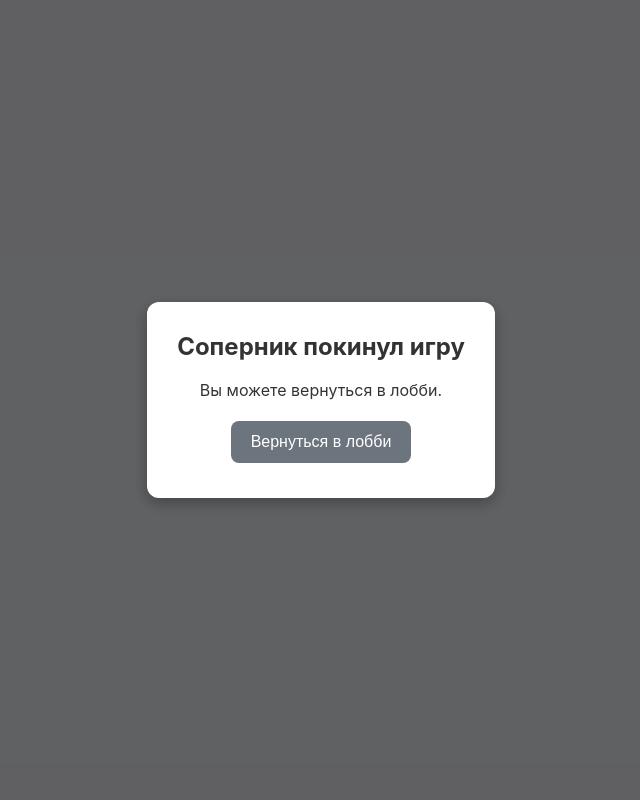
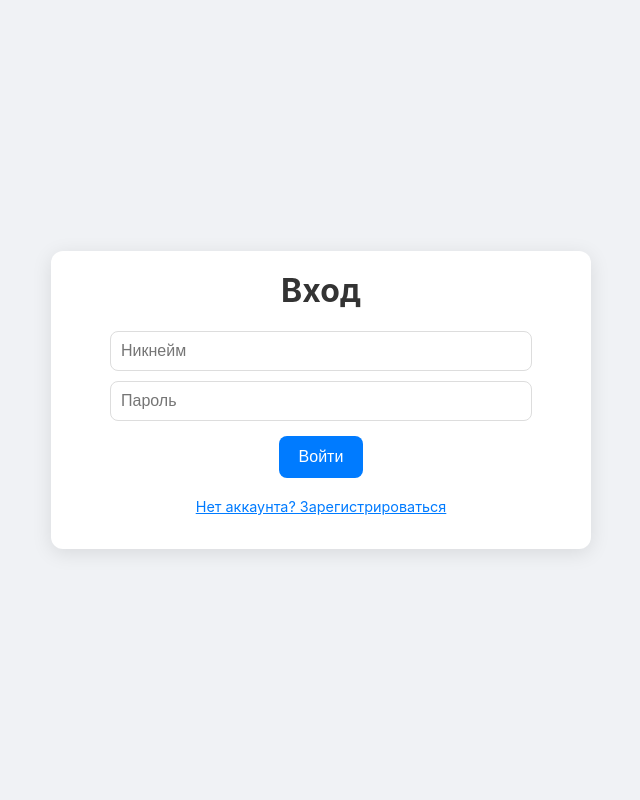
Before and after one commit to egor-belikov/rplquizbot, a Flask app: page / in a window 1280 px wide. Shown: the whole page, without its empty margins (319-959 px from the left). Run offline with Flask 3, Linux system fonts and the light colour scheme; some libraries are stand-ins or nearby versions.

Commit message:
логины помолясь

```diff
--- a/server.py
+++ b/server.py
@@ -1,4 +1,4 @@
-# server.py (Финальная версия - Лобби с комнатами)
+# server.py (Финальная версия - Логин и Пароль)
 
 import os, csv, uuid, random, time, re
 from flask import Flask, render_template, request
@@ -7,6 +7,7 @@ from flask_sqlalchemy import SQLAlchemy
 from fuzzywuzzy import fuzz
 from glicko2 import Player
 from sqlalchemy.pool import NullPool
+from werkzeug.security import generate_password_hash, check_password_hash
 
 # Константы
 PAUSE_BETWEEN_ROUNDS = 10
@@ -30,6 +31,7 @@ socketio = SocketIO(app, async_mode='eventlet', cors_allowed_origins="*")
 class User(db.Model):
     id = db.Column(db.Integer, primary_key=True)
     nickname = db.Column(db.String(80), unique=True, nullable=False)
+    password_hash = db.Column(db.String(128), nullable=True) # Новое поле для пароля
     rating = db.Column(db.Float, default=1500)
     rd = db.Column(db.Float, default=350)
     vol = db.Column(db.Float, default=0.06)
@@ -37,10 +39,12 @@ class User(db.Model):
 with app.app_context():
     db.create_all()
 
-def get_or_create_user(nickname):
+# Функции для работы с БД
+def get_or_create_user(nickname, password=None):
     user = User.query.filter_by(nickname=nickname).first()
-    if not user:
-        user = User(nickname=nickname)
+    if not user and password:
+        hashed_password = generate_password_hash(password, method='pbkdf2:sha256')
+        user = User(nickname=nickname, password_hash=hashed_password)
         db.session.add(user)
         db.session.commit()
         print(f"[DB] Создан новый пользователь: {nickname}")
@@ -284,15 +288,59 @@ def handle_get_leaderboard():
 @socketio.on('register_user')
 def handle_register_user(data):
     nickname = data.get('nickname')
-    if not nickname: emit('registration_status', {'success': False, 'message': 'Никнейм не может быть пустым.'}); return
-    if len(nickname) < 3 or len(nickname) > 15: emit('registration_status', {'success': False, 'message': 'Длина от 3 до 15 символов.'}); return
-    if not re.match(r'^[a-zA-Z0-9а-яА-Я_-]+$', nickname): emit('registration_status', {'success': False, 'message': 'Только буквы, цифры, _ и -.'}); return
+    password = data.get('password')
+    if not nickname or not password:
+        emit('auth_status', {'success': False, 'message': 'Никнейм и пароль не могут быть пустыми.'})
+        return
+    if len(nickname) < 3 or len(nickname) > 15:
+        emit('auth_status', {'success': False, 'message': 'Длина никнейма от 3 до 15 символов.'})
+        return
+    if not re.match(r'^[a-zA-Z0-9а-яА-Я_-]+$', nickname):
+        emit('auth_status', {'success': False, 'message': 'Только буквы, цифры, _ и -.'})
+        return
+    if len(password) < 3:
+        emit('auth_status', {'success': False, 'message': 'Пароль должен быть длиннее 2 символов.'})
+        return
     with app.app_context():
         user_exists = User.query.filter_by(nickname=nickname).first()
-        if user_exists: emit('registration_status', {'success': False, 'message': 'Этот никнейм уже занят.'})
+        if user_exists:
+            emit('auth_status', {'success': False, 'message': 'Этот никнейм уже занят.'})
         else:
-            get_or_create_user(nickname)
-            emit('registration_status', {'success': True, 'nickname': nickname})
+            get_or_create_user(nickname, password)
+            print(f"[AUTH] Зарегистрирован новый игрок: {nickname}")
+            emit('auth_status', {'success': True, 'nickname': nickname})
+
+@socketio.on('login_user')
+def handle_login_user(data):
+    nickname = data.get('nickname')
+    password = data.get('password')
+    if not nickname or not password:
+        emit('auth_status', {'success': False, 'message': 'Введите никнейм и пароль.'})
+        return
+
+    with app.app_context():
+        user = User.query.filter_by(nickname=nickname).first()
+        if not user:
+            emit('auth_status', {'success': False, 'message': 'Игрок не найден.'})
+            return
+
+        # Логика миграции для старых аккаунтов
+        if not user.password_hash:
+            if password == '123':
+                print(f"[AUTH] Миграция старого аккаунта: {nickname}")
+                user.password_hash = generate_password_hash('123', method='pbkdf2:sha256')
+                db.session.commit()
+                emit('auth_status', {'success': True, 'nickname': nickname})
+            else:
+                print(f"[AUTH] Неверный пароль (123) для старого аккаунта: {nickname}")
+                emit('auth_status', {'success': False, 'message': 'Неверный пароль.'})
+        # Стандартная проверка пароля
+        elif check_password_hash(user.password_hash, password):
+            print(f"[AUTH] Игрок {nickname} успешно вошел в систему.")
+            emit('auth_status', {'success': True, 'nickname': nickname})
+        else:
+            print(f"[AUTH] Неудачная попытка входа для игрока: {nickname}")
+            emit('auth_status', {'success': False, 'message': 'Неверный пароль.'})
 
 @socketio.on('start_game')
 def handle_start_game(data):
--- a/templates/index.html
+++ b/templates/index.html
@@ -1,3 +1,4 @@
+<!DOCTYPE html>
 <!DOCTYPE html>
 <html lang="ru">
 <head>
@@ -14,174 +15,52 @@
         .btn-secondary:hover:not(:disabled) { background-color: #5a6268; }
         .btn-danger { background-color: #dc3545; }
         .btn-danger:hover:not(:disabled) { background-color: #c82333; }
-        input[type="text"], .config-row select { width: 80%; padding: 10px; border-radius: 8px; border: 1px solid #ddd; margin-bottom: 10px; font-size: 1em; }
+        input[type="text"], input[type="password"] { width: 80%; padding: 10px; border-radius: 8px; border: 1px solid #ddd; margin-bottom: 10px; font-size: 1em; }
         h1, h2, h3 { margin-top: 0; }
-        #registration-status, #game-status, #pvp-status { min-height: 1.2em; margin-bottom: 10px; font-size: 0.9em; }
         .error-message { color: #dc3545; }
-        .config-row { display: flex; justify-content: center; align-items: center; margin-bottom: 15px; }
-        .config-row label { flex: 1; text-align: right; margin-right: 10px; }
-        .config-row .input-group { flex: 2; display: flex; align-items: center; }
-        .config-row .input-group input { text-align: center; width: 50px; margin: 0 5px; font-size: 1em; padding: 8px; border: 1px solid #ddd; border-radius: 8px; }
-        .config-row .input-group button { font-size: 1.2em; padding: 0; width: 30px; height: 30px; line-height: 30px; }
-        #open-games-list { max-height: 200px; overflow-y: auto; }
-        .open-games-container { margin-top: 20px; border-top: 1px solid #eee; padding-top: 15px; }
-        .open-game-item { display: flex; justify-content: space-between; align-items: center; background-color: #f8f9fa; padding: 10px; border-radius: 8px; margin-bottom: 10px; text-align: left; }
-        .open-game-item .info { display: flex; flex-direction: column; gap: 2px; }
-        .open-game-item .creator { font-weight: bold; }
-        .open-game-item .details { font-size: 0.8em; color: #6c757d; }
-        .open-game-item .play-btn { font-size: 0.9em; padding: 8px 16px; }
-        .training-modes { margin-top: 20px; border-top: 1px solid #eee; padding-top: 15px; }
-        .training-modes h3 { font-size: 1em; color: #6c757d; margin-bottom: 10px; }
-        #gameHeader, #summaryHeader { font-size: 1.1em; font-weight: bold; margin-bottom: 10px; }
-        #score-display, #summary-score-display, #final-score-display { font-size: 1.2em; font-weight: bold; margin-bottom: 10px; }
-        .players-list { max-height: 150px; overflow-y: auto; background-color: #f8f9fa; padding: 8px; border-radius: 8px; font-size: 0.9em; margin-top: 15px; }
-        .player-name { background-color: #e9ecef; padding: 5px; border-radius: 5px; margin-bottom: 5px; text-align: left; }
-        #leaderboard-table, #game-history-table { width: 100%; margin-top: 15px; border-collapse: collapse; }
-        #leaderboard-table th, #leaderboard-table td, #game-history-table th, #game-history-table td { padding: 8px 12px; border-bottom: 1px solid #eee; }
-        #leaderboard-table th, #game-history-table th { background-color: #f8f9fa; text-align: left;}
-        #surrender-btn { font-size: 0.8em; padding: 6px 12px; margin-top: 10px; }
-        .summary-layout, .timers-layout { margin-top: 15px; }
-        .summary-columns, .timers-columns { display: flex; justify-content: space-around; text-align: center; gap: 15px; }
-        .summary-column, .timer-box { flex: 1; min-width: 0; }
-        .summary-column h3 { font-size: 1em; margin-bottom: 5px; border-bottom: 1px solid #eee; padding-bottom: 5px; }
-        .summary-players-list { max-height: 120px; overflow-y: auto; background-color: #f8f9fa; padding: 8px; border-radius: 8px; font-size: 0.9em; }
-        #summary-remaining-container h3 { margin-top: 15px; margin-bottom: 5px; }
-        #skip-pause-btn { font-size: 0.9em; padding: 8px 16px; margin-top: 10px; }
-        #early-end-explanation { font-size: 0.9em; color: #6c757d; margin-top: -10px; margin-bottom: 10px; }
-        #rating-changes-display { margin-top: 15px; font-size: 0.9em; }
-        .rating-change { margin-bottom: 5px; }
-        .rating-positive { color: #28a745; }
-        .rating-negative { color: #dc3545; }
-        .timer-value { font-size: 1.5em; font-weight: bold; transition: color 0.3s; }
-        .timer-box { border: 1px solid #eee; padding: 5px; border-radius: 8px; transition: border-color 0.3s; }
-        .timer-box .nickname { font-size: 0.8em; color: #6c757d; }
-        .timer-box:not(.active-turn) .timer-value { color: #adb5bd !important; }
-        .timer-box.active-turn { border: 2px solid #007bff; }
-        .modal-overlay { position: fixed; top: 0; left: 0; width: 100%; height: 100%; background-color: rgba(0,0,0,0.6); display: flex; justify-content: center; align-items: center; z-index: 1000; }
-        .modal-content { background-color: white; padding: 30px; border-radius: 12px; text-align: center; box-shadow: 0 5px 15px rgba(0,0,0,0.3); }
+        .auth-toggle { font-size: 0.9em; color: #007bff; cursor: pointer; text-decoration: underline; margin-top: 15px; }
+        .lobby-header { display: flex; justify-content: space-between; align-items: center; margin-bottom: 15px; }
     </style>
 </head>
 <body>
-    <div id="registration-screen" class="container hidden">
-        <h1>Добро пожаловать!</h1>
-        <p>Придумайте себе никнейм для игры.</p>
-        <form id="registration-form"><input type="text" id="nickname-input" placeholder="Ваш никнейм" autocomplete="off"><button type="submit">Войти</button></form>
-        <div id="registration-status"></div>
+    <div id="auth-screen" class="container">
+        <div id="login-form-container">
+            <h1>Вход</h1>
+            <form id="login-form">
+                <input type="text" id="login-nickname" placeholder="Никнейм" autocomplete="off">
+                <input type="password" id="login-password" placeholder="Пароль">
+                <button type="submit">Войти</button>
+            </form>
+            <div id="login-status" class="error-message"></div>
+            <p class="auth-toggle" id="show-register-form">Нет аккаунта? Зарегистрироваться</p>
+        </div>
+        <div id="register-form-container" class="hidden">
+            <h1>Регистрация</h1>
+            <form id="register-form">
+                <input type="text" id="register-nickname" placeholder="Придумайте никнейм" autocomplete="off">
+                <input type="password" id="register-password" placeholder="Придумайте пароль">
+                <button type="submit">Создать аккаунт</button>
+            </form>
+            <div id="register-status" class="error-message"></div>
+            <p class="auth-toggle" id="show-login-form">Уже есть аккаунт? Войти</p>
+        </div>
     </div>
+
     <div id="lobby-screen" class="container hidden">
-        <h1>Лобби</h1>
-        <p>Привет, <b id="welcome-nickname"></b>!</p>
+        <div class="lobby-header">
+            <p style="margin:0;">Привет, <b id="welcome-nickname"></b>!</p>
+            <button id="logout-btn" class="btn-secondary" style="font-size:0.8em; padding: 6px 12px;">Выйти</button>
+        </div>
         <button id="create-game-btn">Создать игру</button>
         <button id="leaderboard-btn">Рейтинг</button>
         <div class="open-games-container">
             <h3>Открытые игры:</h3>
-            <div id="open-games-list">
-                <p>Нет открытых игр. Создайте свою!</p>
-            </div>
+            <div id="open-games-list"><p>Нет открытых игр. Создайте свою!</p></div>
         </div>
         <div class="training-modes">
             <h3>Тренировка</h3>
             <button id="solo-btn" class="btn-secondary">Играть одному</button>
             <button id="vs-bot-btn" class="btn-secondary">Играть с ботом</button>
-        </div>
-    </div>
-    <div id="config-screen" class="container hidden">
-        <h2>Настройки игры</h2>
-        <div class="config-row">
-            <label>Лига:</label>
-            <div class="input-group"><select id="config-league" disabled><option>РПЛ</option></select></div>
-        </div>
-        <div class="config-row">
-            <label>Время на раунд:</label>
-            <div class="input-group">
-                <button id="time-min-minus">-</button>
-                <input type="text" id="config-time-min" value="1">
-                <button id="time-min-plus">+</button>
-                <span>:</span>
-                <button id="time-sec-minus">-</button>
-                <input type="text" id="config-time-sec" value="30">
-                <button id="time-sec-plus">+</button>
-            </div>
-        </div>
-        <div class="config-row">
-            <label>Кол-во раундов:</label>
-            <div class="input-group">
-                <select id="config-rounds">
-                    <option value="3">3</option>
-                    <option value="5">5</option>
-                    <option value="8">8</option>
-                    <option value="16" selected>16</option>
-                </select>
-            </div>
-        </div>
-        <button id="submit-create-game-btn">Создать</button>
-        <button id="back-to-lobby-btn" class="btn-secondary">Назад</button>
-    </div>
-    <div id="leaderboard-screen" class="container hidden">
-        <h1>Таблица лидеров</h1>
-        <div style="max-height: 300px; overflow-y: auto;">
-            <table id="leaderboard-table">
-                <thead><tr><th>#</th><th>Игрок</th><th>Рейтинг</th></tr></thead>
-                <tbody id="leaderboard-body"></tbody>
-            </table>
-        </div>
-        <button id="back-to-menu-btn" class="btn-secondary">Назад</button>
-    </div>
-    <div id="game-screen" class="container hidden">
-        <div id="gameHeader"></div>
-        <div id="score-display"></div>
-        <div class="timers-layout">
-            <div class="timers-columns">
-                <div class="timer-box" id="my-timer-box">
-                    <div class="nickname" id="my-timer-nickname">Вы</div>
-                    <div class="timer-value" id="my-timer-value">01:30.00</div>
-                </div>
-                <div class="timer-box" id="opponent-timer-box">
-                    <div class="nickname" id="opponent-timer-nickname">Соперник</div>
-                    <div class="timer-value" id="opponent-timer-value">01:30.00</div>
-                </div>
-            </div>
-        </div>
-        <div id="game-status"></div>
-        <form id="guess-form"><input type="text" id="guess-input" placeholder="Введите фамилию..." autocomplete="off"><button type="submit" id="submit-guess-btn">Ответить</button></form>
-        <div class="players-list" id="live-named-list"></div>
-        <button id="surrender-btn" class="btn-secondary">Сдаться</button>
-    </div>
-    <div id="summary-screen" class="container hidden">
-        <h3 id="summaryHeader"></h3>
-        <div id="summary-score-display"></div>
-        <div class="summary-layout">
-            <div class="summary-columns">
-                <div class="summary-column" id="summary-human-column"><h3 id="summary-human-name-header"></h3><div class="summary-players-list" id="summary-human-named-list"></div></div>
-                <div class="summary-column" id="summary-bot-column"><h3 id="summary-bot-name-header"></h3><div class="summary-players-list" id="summary-bot-named-list"></div></div>
-            </div>
-            <div id="summary-remaining-container">
-                <h3>Осталось назвать:</h3>
-                <div class="summary-players-list" id="summary-remaining-list"></div>
-            </div>
-        </div>
-        <p>Следующий раунд через <span id="summary-countdown">10</span>...</p>
-        <button id="skip-pause-btn" class="btn-secondary">Пропустить</button>
-    </div>
-    <div id="game-over-screen" class="container hidden">
-        <h1 id="game-over-title">Игра окончена!</h1>
-        <p id="early-end-explanation" class="hidden"></p>
-        <h2 id="final-score-display"></h2>
-        <div id="rating-changes-display" class="hidden"></div>
-        <h3>История раундов:</h3>
-        <div style="max-height: 300px; overflow-y: auto;">
-            <table id="game-history-table">
-                <thead></thead>
-                <tbody></tbody>
-            </table>
-        </div>
-        <button id="back-to-menu-from-game-over" class="btn-secondary">В главное меню</button>
-    </div>
-    <div id="disconnection-modal" class="modal-overlay hidden">
-        <div class="modal-content">
-            <h2>Соперник покинул игру</h2>
-            <p>Вы можете вернуться в лобби.</p>
-            <button id="back-to-lobby-from-disconnect" class="btn-secondary">Вернуться в лобби</button>
         </div>
     </div>
 
@@ -200,7 +79,6 @@
         const opponentTimerBox = document.getElementById('opponent-timer-box'), opponentTimerNickname = document.getElementById('opponent-timer-nickname'), opponentTimerValue = document.getElementById('opponent-timer-value');
         const summaryHeader = document.getElementById('summaryHeader'), summaryScoreDisplay = document.getElementById('summary-score-display'), summaryHumanColumn = document.getElementById('summary-human-column'), summaryBotColumn = document.getElementById('summary-bot-column'), summaryHumanNameHeader = document.getElementById('summary-human-name-header'), summaryBotNameHeader = document.getElementById('summary-bot-name-header'), summaryHumanNamedList = document.getElementById('summary-human-named-list'), summaryBotNamedList = document.getElementById('summary-bot-named-list'), summaryRemainingList = document.getElementById('summary-remaining-list'), summaryCountdown = document.getElementById('summary-countdown'), skipPauseBtn = document.getElementById('skip-pause-btn');
         const gameOverTitle = document.getElementById('game-over-title'), earlyEndExplanation = document.getElementById('early-end-explanation'), finalScoreDisplay = document.getElementById('final-score-display'), ratingChangesDisplay = document.getElementById('rating-changes-display'), gameHistoryTable = document.getElementById('game-history-table'), backToMenuFromGameOverBtn = document.getElementById('back-to-menu-from-game-over');
-        const disconnectionModal = document.getElementById('disconnection-modal'), backToLobbyFromDisconnectBtn = document.getElementById('back-to-lobby-from-disconnect');
 
         let isMyTurn = false;
 
@@ -267,7 +145,68 @@
         }
 
         function startGame(mode) { if (!currentUserNickname) return; socket.emit('start_game', { mode: mode, nickname: currentUserNickname }); }
+                const loginForm = document.getElementById('login-form'), loginNickname = document.getElementById('login-nickname'), loginPassword = document.getElementById('login-password'), loginStatus = document.getElementById('login-status');
+        const registerForm = document.getElementById('register-form'), registerNickname = document.getElementById('register-nickname'), registerPassword = document.getElementById('register-password'), registerStatus = document.getElementById('register-status');
+        const showRegisterFormBtn = document.getElementById('show-register-form'), showLoginFormBtn = document.getElementById('show-login-form');
+        const logoutBtn = document.getElementById('logout-btn');
 
+        showRegisterFormBtn.addEventListener('click', () => {
+            document.getElementById('login-form-container').classList.add('hidden');
+            document.getElementById('register-form-container').classList.remove('hidden');
+        });
+        showLoginFormBtn.addEventListener('click', () => {
+            document.getElementById('register-form-container').classList.add('hidden');
+            document.getElementById('login-form-container').classList.remove('hidden');
+        });
+
+        loginForm.addEventListener('submit', (e) => {
+            e.preventDefault();
+            const nickname = loginNickname.value.trim();
+            const password = loginPassword.value;
+            loginStatus.textContent = "Проверка...";
+            socket.emit('login_user', { nickname, password });
+        });
+
+        registerForm.addEventListener('submit', (e) => {
+            e.preventDefault();
+            const nickname = registerNickname.value.trim();
+            const password = registerPassword.value;
+            registerStatus.textContent = "Создание аккаунта...";
+            socket.emit('register_user', { nickname, password });
+        });
+
+        logoutBtn.addEventListener('click', () => {
+            currentUserNickname = null;
+            localStorage.removeItem('rpl_quiz_nickname');
+            showScreen('auth');
+            // Очищаем поля форм для безопасности
+            loginNickname.value = ''; loginPassword.value = '';
+            registerNickname.value = ''; registerPassword.value = '';
+            loginStatus.textContent = ''; registerStatus.textContent = '';
+        });
+
+        socket.on('auth_status', (data) => {
+            const statusDiv = document.getElementById(`${data.form || 'login'}-status`);
+            if (data.success) {
+                currentUserNickname = data.nickname;
+                localStorage.setItem('rpl_quiz_nickname', currentUserNickname);
+                welcomeNickname.textContent = currentUserNickname;
+                showScreen('lobby');
+            } else {
+                if (statusDiv) statusDiv.textContent = data.message;
+            }
+        });
+
+        window.addEventListener('load', () => {
+            const savedNickname = localStorage.getItem('rpl_quiz_nickname');
+            if (savedNickname) {
+                currentUserNickname = savedNickname;
+                welcomeNickname.textContent = currentUserNickname;
+                showScreen('lobby');
+            } else {
+                showScreen('auth');
+            }
+        });
         window.addEventListener('load', () => {
             const savedNickname = localStorage.getItem('rpl_quiz_nickname');
             socket.emit('check_status', { nickname: savedNickname });
```
